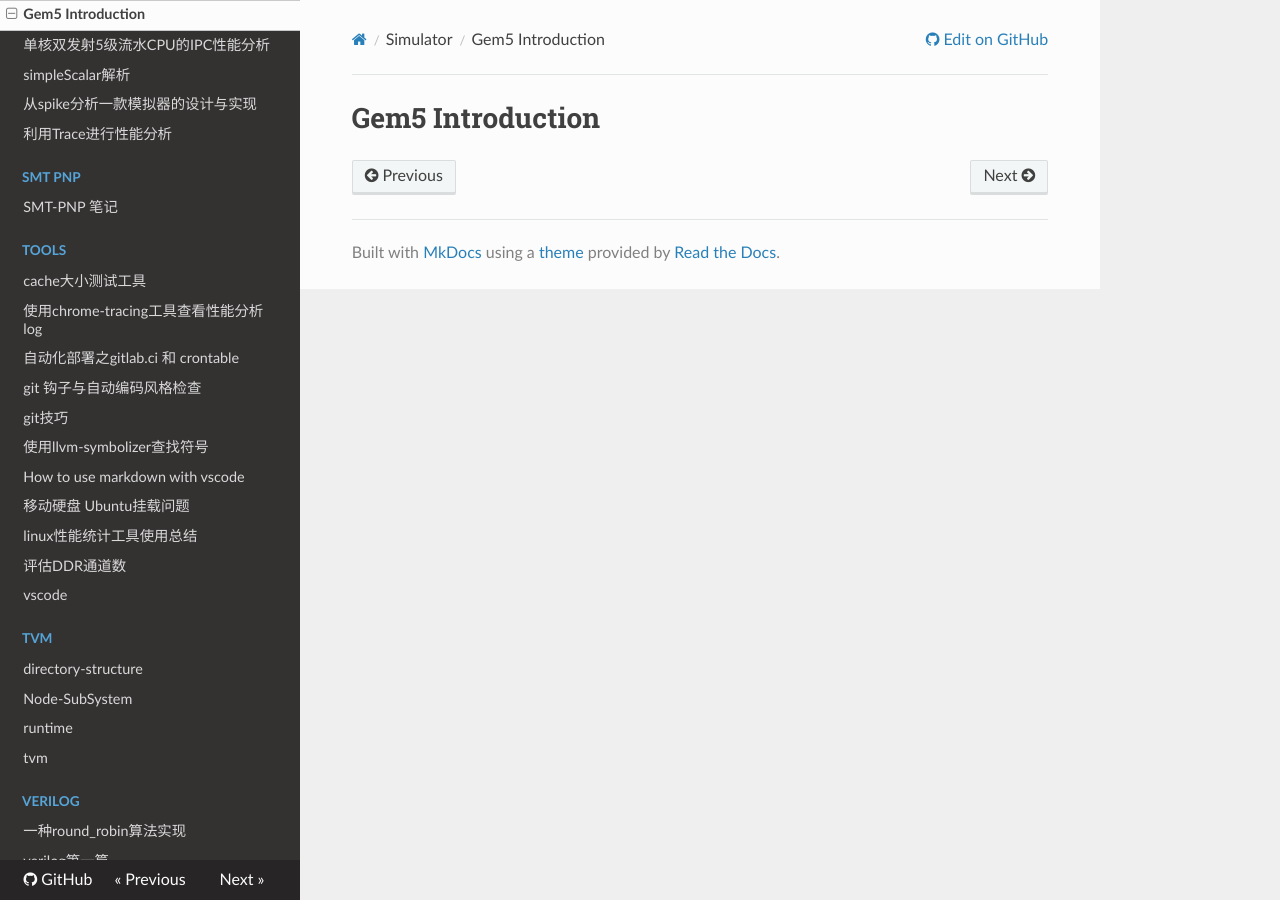
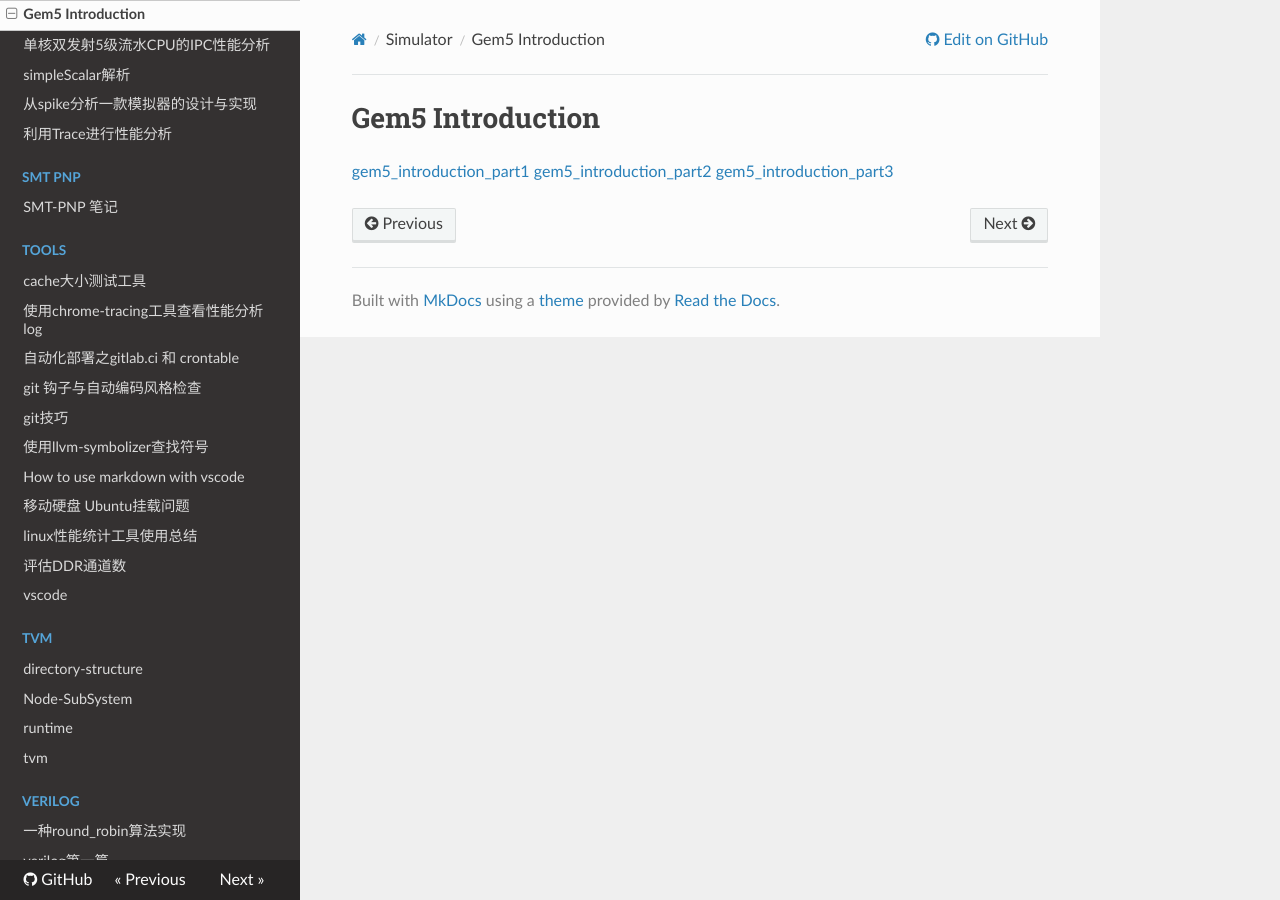
Before and after one commit to chsgcxy/messy_notes, an MkDocs documentation site: the page built from docs/simulator/gem5_introduction.md, in a window 1280 px wide. Built offline with MkDocs 1.6.1, drawn with Linux system fonts in a browser that asks for light colours; nearby versions of some CDN libraries.

Commit message:
Update gem5_introduction.md

```diff
--- a/docs/simulator/gem5_introduction.md
+++ b/docs/simulator/gem5_introduction.md
@@ -1 +1,5 @@
 # Gem5 Introduction
+
+[gem5_introduction_part1](docs/simulator/gem5_part1.html)
+[gem5_introduction_part2](docs/simulator/gem5_part2.html)
+[gem5_introduction_part3](docs/simulator/gem5_part3.html)
```
